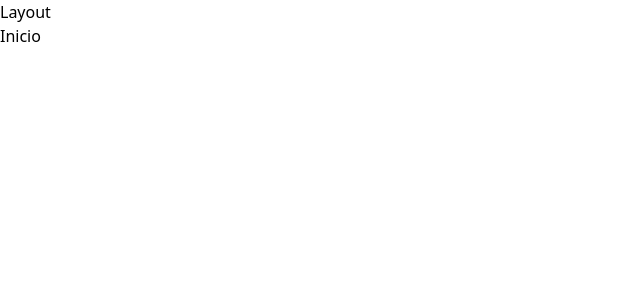
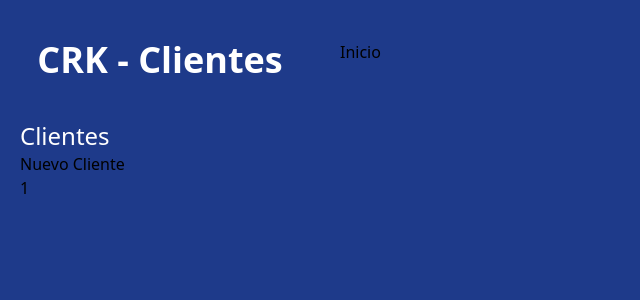
Before and after one commit to VicenteVieraG/crm-react, a React (Vite) app: page /clientes in a window 1280 px wide. Shown: the top 300 px of the page, without its empty margins (0-640 px from the left). Built offline with nearby package versions, Linux system fonts and the light colour scheme.

Commit message:
Side bar added and basic desing. Two links included

```diff
--- a/src/App.jsx
+++ b/src/App.jsx
@@ -36,6 +36,6 @@
             </BrowserRouter>
         </div>
     )
-    }
+}
 
 export default App
--- a/src/layout/Layout.jsx
+++ b/src/layout/Layout.jsx
@@ -2,12 +2,26 @@
 import {Outlet} from 'react-router-dom'
 
 const Layout = () => {
-  return (
-    <div>
-        Layout
-        <Outlet/>
-    </div>
-  )
+	return (
+		<div className="md:flex md:min-h-screen">
+			<div className="md:w-1/4 bg-blue-900 px-5 py-10">
+				<h2 className="text-4xl font-black text-center text-white">CRK - Clientes</h2>
+				<nav className="mt-10">
+					<a
+						className="text-white text-2xl block mt-2 hover:text-blue-300"
+						href="/clientes"
+						>Clientes
+					</a>
+					<a href="/clientes/nuevo">Nuevo Cliente</a>
+				</nav>
+				1
+			</div>
+			<div className="md:w-3/4 bg-blue-900 px-5 py-10">
+				<Outlet/>
+			</div>
+
+		</div>
+	)
 }
 
 export default Layout
```
